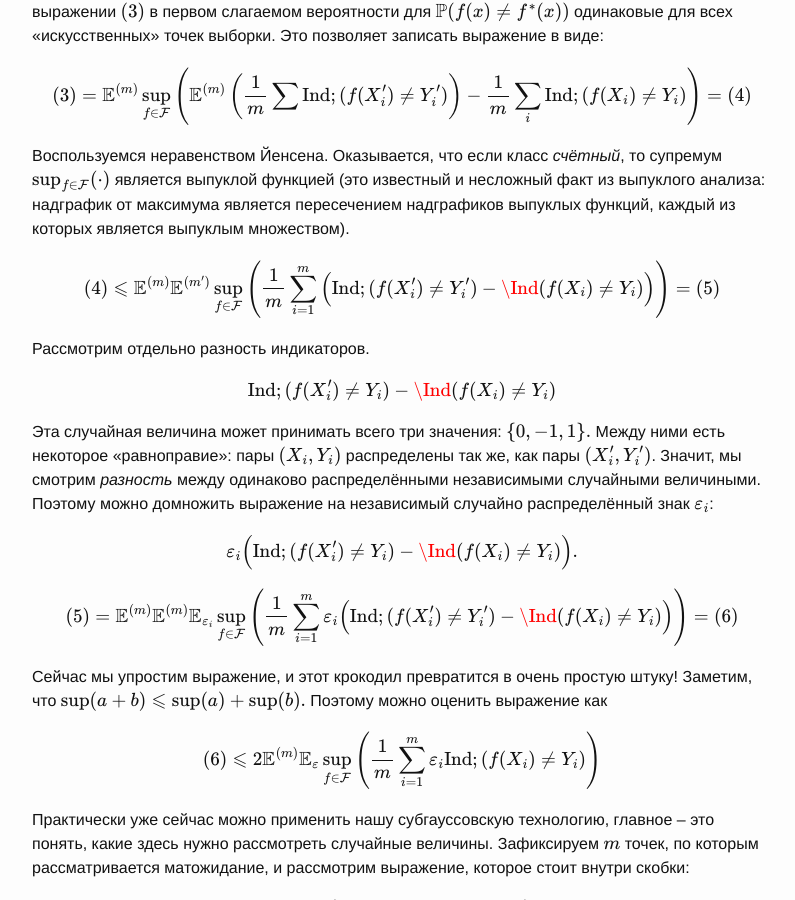
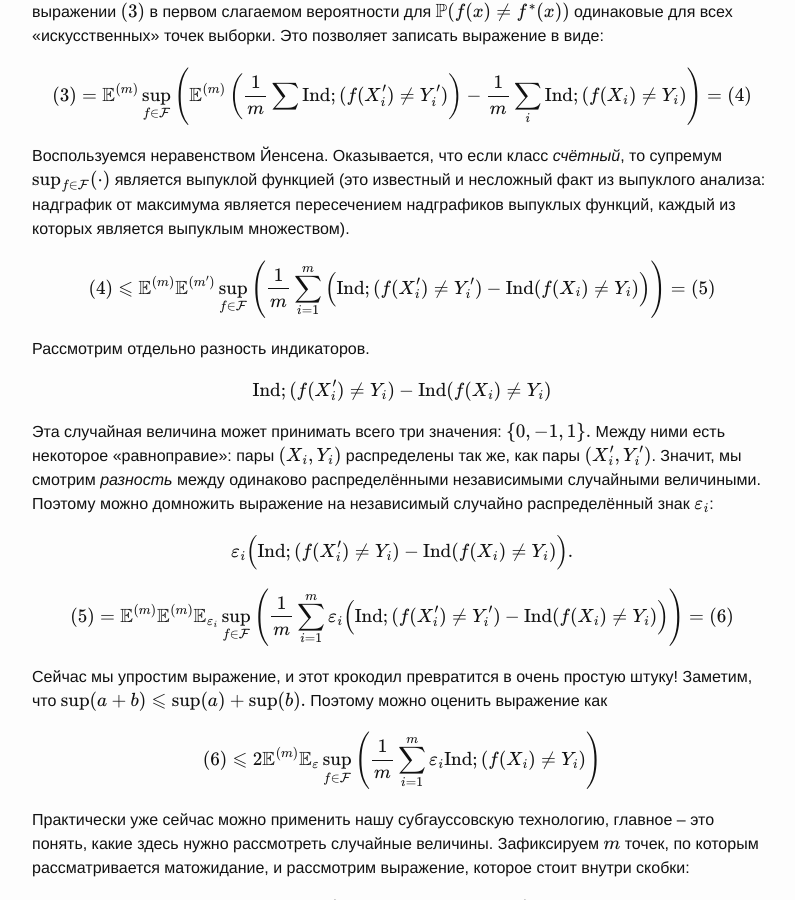
Before and after one commit to Sergey-A-Dovgal/sergey-a-dovgal.github.io, a Jekyll site: the page built from _posts/2015-10-27-stochanalysis-machine-learning.md, in a window 1280 px wide and 900 px high, scrolled down 4828 px. Shown: the whole window, without its empty margins (238-1033 px from the left). Built offline with Jekyll 4.4.1, drawn with Linux system fonts in a browser that asks for light colours; formulas are drawn with MathJax 3; comment, search, counter and statistics services are not loaded.

Commit message:
EDT: Corrected latex definitions in older post

```diff
--- a/_posts/2015-10-27-stochanalysis-machine-learning.md
+++ b/_posts/2015-10-27-stochanalysis-machine-learning.md
@@ -264,13 +264,13 @@ tags:
     (4) \leqslant \mathbb E^{(m)} \mathbb E^{(m')} \sup\_{f \in \mathcal F}
     \left(
         \dfrac{1}{m} \sum\_{i = 1}^{m} \Big(
-            \mathrm{Ind}; (f(X'\_i) \neq Y'\_i) - \Ind (f(X\_i) \neq Y\_i)
+            \mathrm{Ind}; (f(X'\_i) \neq Y'\_i) - \mathrm{Ind} (f(X\_i) \neq Y\_i)
         \Big)
     \right) = (5)
 \\]
 Рассмотрим отдельно разность индикаторов.
 \\[
-    \mathrm{Ind};(f(X'\_i) \neq Y\_i) - \Ind (f(X\_i) \neq Y\_i)
+    \mathrm{Ind};(f(X'\_i) \neq Y\_i) - \mathrm{Ind} (f(X\_i) \neq Y\_i)
 \\]
 Эта случайная величина может принимать всего три значения: \\( \\{0, -1, 1\\}. \\)
 Между ними есть некоторое «равноправие»: пары \\( (X\_i, Y\_i) \\) распределены
@@ -280,14 +280,14 @@ tags:
 распределённый знак \\( \varepsilon\_i \\):
 \\[
     \varepsilon\_i \Big(
-        \mathrm{Ind};(f(X'\_i) \neq Y\_i) - \Ind (f(X\_i) \neq Y\_i)
+        \mathrm{Ind};(f(X'\_i) \neq Y\_i) - \mathrm{Ind} (f(X\_i) \neq Y\_i)
     \Big).
 \\]
 \\[
     (5) = \mathbb E^{(m)} \mathbb E^{(m)} \mathbb E\_{\varepsilon_i} \sup\_{f \in \mathcal F}
     \left(
     \dfrac{1}{m} \sum\_{i = 1}^{m} \varepsilon\_i\Big(
-    \mathrm{Ind}; (f(X'\_i) \neq Y'\_i) - \Ind (f(X\_i) \neq Y\_i)
+    \mathrm{Ind}; (f(X'\_i) \neq Y'\_i) - \mathrm{Ind} (f(X\_i) \neq Y\_i)
     \Big)
     \right) = (6)
 \\]
```
